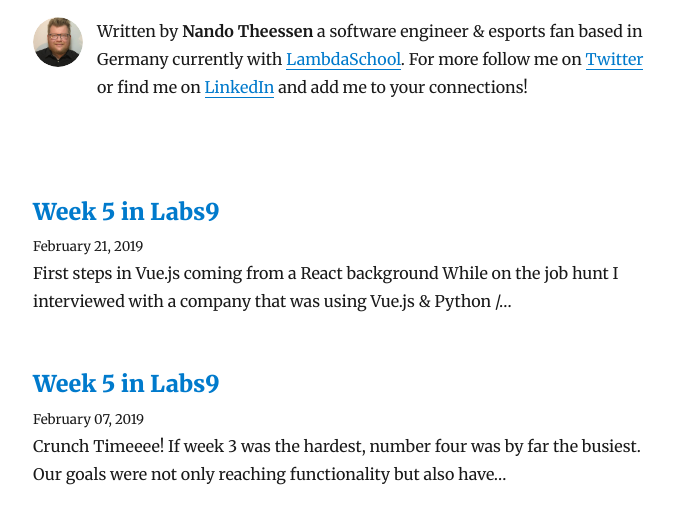
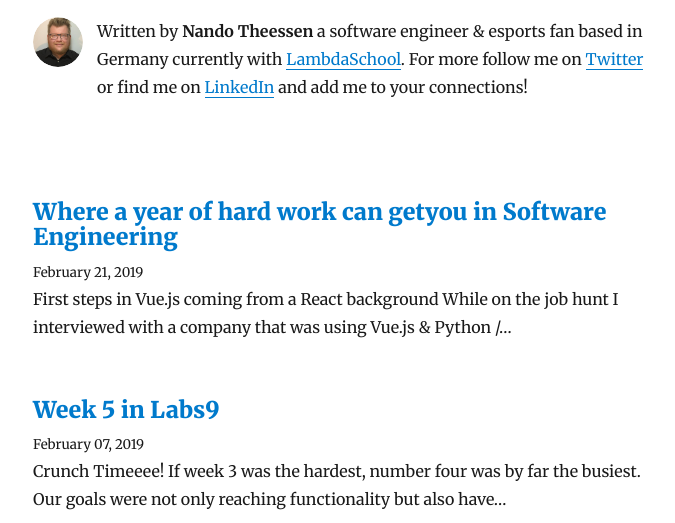
Before and after one commit to NandoTheessen/personal-blog, a Gatsby site: page / in a window 1280 px wide. Shown: the part 277-800 px from the top of the page, without its empty margins (292-967 px from the left). Built offline with nearby package versions, Linux system fonts and the light colour scheme; Gatsby itself is replaced by a stand-in of ours; some packages are replaced by stand-ins of ours.

Commit message:
Leap of faith - part1

```diff
--- a/content/blog/My first steps in Vue.js/index.md
+++ b/content/blog/My first steps in Vue.js/index.md
@@ -1,5 +1,5 @@
 ---
-title: Week 5 in Labs9
+title: Where a year of hard work can getyou in Software Engineering
 date: '2019-02-21T19:17:03.284Z'
 ---
 
```
